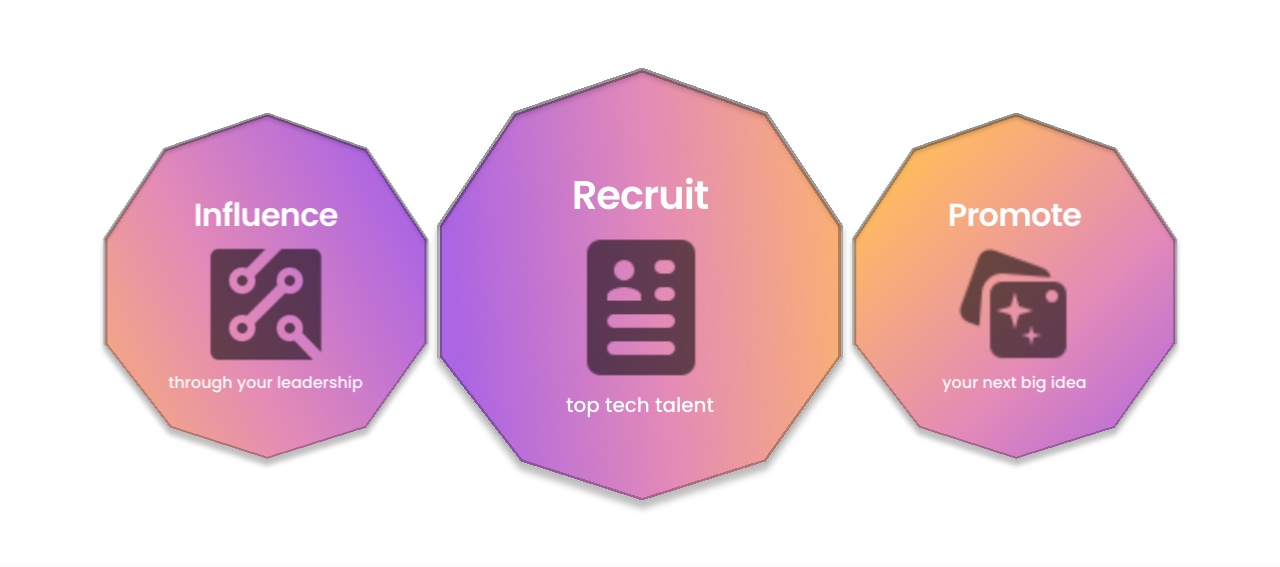
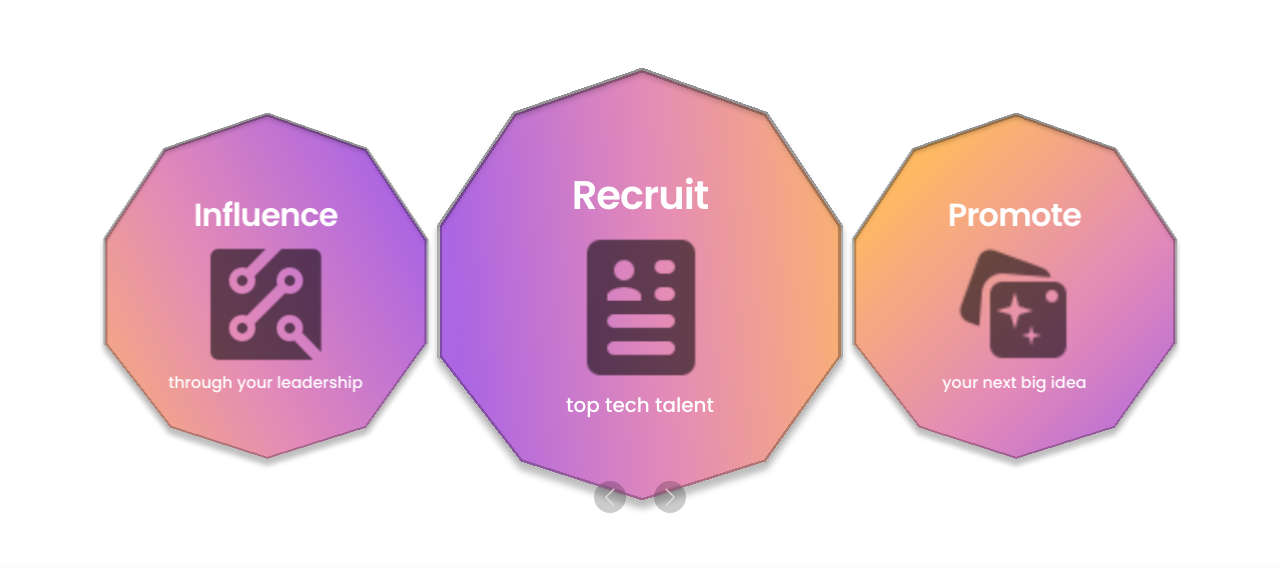
Before and after one commit to cusec/2024, a Next.js app: page /sponsors in a window 1280 px wide. Shown: the part 1977-2544 px from the top of the page. Built offline with nearby package versions, Linux system fonts and the light colour scheme.

Commit message:
feat: Add animations to Why Sponsor section in Sponsors page

```diff
--- a/src/app/about/WhyJoin.tsx
+++ b/src/app/about/WhyJoin.tsx
@@ -20,7 +20,7 @@ import discover_decagon from "@/components/About Us/Carousel Images/discover_dec
 import discover_icon from "@/components/About Us/Carousel Images/discover_icon.svg";
 
 import { useState, useEffect } from "react";
-import {motion} from "framer-motion";
+import { motion } from "framer-motion";
 
 export default function WhyJoin() {
   const [stretchValue, setStretchValue] = useState(300);
@@ -45,8 +45,8 @@ export default function WhyJoin() {
   };
 
   const animateInConfig2 = {
-    initial: { opacity: 0, scale: 0.8},
-    whileInView: { opacity: 1, scale: 1},
+    initial: { opacity: 0, scale: 0.8 },
+    whileInView: { opacity: 1, scale: 1 },
     viewport: { once: true },
   };
 
@@ -57,14 +57,14 @@ export default function WhyJoin() {
     bounce: 0.5,
   });
 
-
   return (
     // The 'WhyJoinSwiperOverride' class is located in the 'globals.css' file
-    <section className="flex flex-col items-center WhyJoinSwiperOverride">
+    <section className="flex flex-col items-center SwiperNavigationOverride">
       <motion.h2
         {...animateInConfig1}
         transition={transitionConfig(0.3)}
-      className="flex items-center font-semibold text-[28px] md:text-[40px] tracking-tight mb-16">
+        className="flex items-center font-semibold text-[28px] md:text-[40px] tracking-tight mb-16"
+      >
         <hr className="block w-2 h-10 bg-orange-300 mr-4" />
         Why Join?
       </motion.h2>
@@ -73,7 +73,8 @@ export default function WhyJoin() {
       <motion.div
         {...animateInConfig2}
         transition={transitionConfig(0.6)}
-      className="w-full h-[270px] md:h-[450px]">
+        className="w-full h-[270px] md:h-[450px]"
+      >
         <Swiper
           modules={[Navigation, Pagination, A11y, Keyboard, EffectCoverflow]}
           slidesPerView={2}
@@ -127,7 +128,8 @@ export default function WhyJoin() {
       <motion.div
         {...animateInConfig1}
         transition={transitionConfig(0.9)}
-      className="flex flex-col items-center mt-16">
+        className="flex flex-col items-center mt-16"
+      >
         <p className="md:text-[24px] text-center">
           Be a part of our 2024 event this January!
         </p>
--- a/src/app/globals.css
+++ b/src/app/globals.css
@@ -94,7 +94,7 @@ html {
 }
 
 /*  Override default Swiper parameters in 'WhyJoin' component in about page*/
-.WhyJoinSwiperOverride {
+.SwiperNavigationOverride {
   --swiper-navigation-color: #e9dede;
   --swiper-navigation-size: 18px;
 
@@ -102,9 +102,9 @@ html {
   --swiper-navigation-sides-offset: 46%;
 
   @media (min-width: 768px) {
-  --swiper-navigation-size: 18px;
-  --swiper-navigation-top-offset: 94%;
-  --swiper-navigation-sides-offset: 47%;
+    --swiper-navigation-size: 18px;
+    --swiper-navigation-top-offset: 94%;
+    --swiper-navigation-sides-offset: 47%;
   }
   .swiper-button-next,
   .swiper-button-prev {
--- a/src/app/sponsors/CusecSponsors.tsx
+++ b/src/app/sponsors/CusecSponsors.tsx
@@ -159,7 +159,6 @@ export default function CusecSponsors() {
               width={20}
               alt="Sponsor Logos"
               layout="responsive"
-              className=""
               priority
             />
           </motion.div>
--- a/src/app/sponsors/WhySponsor.tsx
+++ b/src/app/sponsors/WhySponsor.tsx
@@ -1,6 +1,3 @@
-
-import Image from "next/image";
-import Link from "next/link";
 import { Swiper, SwiperSlide } from "swiper/react";
 import {
   Navigation,
@@ -20,19 +17,38 @@ import connect_decagon from "@/components/About Us/Carousel Images/connect_decag
 import recruit_icon from "./recruit_icon.svg";
 import discover_decagon from "@/components/About Us/Carousel Images/discover_decagon.svg";
 import promote_icon from "./promote_icon.svg";
-
+import { motion } from "framer-motion";
 
 import { useState, useEffect } from "react";
 
 export default function WhyJoin() {
   const [stretchValue, setStretchValue] = useState(300);
 
+  const animateInConfigImage = {
+    initial: { opacity: 0, scale: 0.8 },
+    whileInView: { opacity: 1, scale: 1 },
+    viewport: { once: true },
+  };
+
+  const animateInConfigText = {
+    initial: { opacity: 0, x: 100 },
+    whileInView: { opacity: 1, x: 0 },
+    viewport: { once: true },
+  };
+
+  const transitionConfig = (delay = 0) => ({
+    duration: 1.5,
+    delay: delay,
+    type: "spring",
+    bounce: 0.1,
+  });
+
   useEffect(() => {
     const handleResize = () => {
       setStretchValue(window.innerWidth > 1024 ? 300 : 100);
     };
 
-    handleResize(); // initial call
+    handleResize();
     window.addEventListener("resize", handleResize);
 
     return () => {
@@ -41,19 +57,32 @@ export default function WhyJoin() {
   }, []);
 
   return (
-    <section className="flex flex-col items-center">
-      <h2 className="flex items-center font-semibold text-[28px] md:text-[40px] tracking-tight mb-16">
+    <section className="flex flex-col items-center SwiperNavigationOverride">
+      <motion.h2
+        {...animateInConfigText}
+        transition={transitionConfig(0)}
+        className="flex items-center font-semibold text-[28px] md:text-[40px] tracking-tight mb-16"
+      >
         <hr className="block w-2 h-10 bg-orange-300 mr-4" />
         Why Sponsor?
-      </h2>
+      </motion.h2>
 
-
-        <div className="flex flex-col items-center">
+      <motion.div
+        {...animateInConfigImage}
+        transition={transitionConfig(0.3)}
+        className="flex flex-col items-center"
+      >
         <div className="max-w-screen-lg md:max-w-screen-2xl">
           {/* Decagon Carousel*/}
           <div className="w-full h-[270px] md:h-[450px]">
             <Swiper
-          modules={[Navigation, Pagination, A11y, Keyboard, EffectCoverflow]}
+              modules={[
+                Navigation,
+                Pagination,
+                A11y,
+                Keyboard,
+                EffectCoverflow,
+              ]}
               slidesPerView={2}
               initialSlide={1}
               centeredSlides={true}
@@ -101,7 +130,7 @@ export default function WhyJoin() {
             </Swiper>
           </div>
         </div>
-          </div>
+      </motion.div>
     </section>
   );
 }
```
Lines whose indentation alone changed are shown as unchanged.
